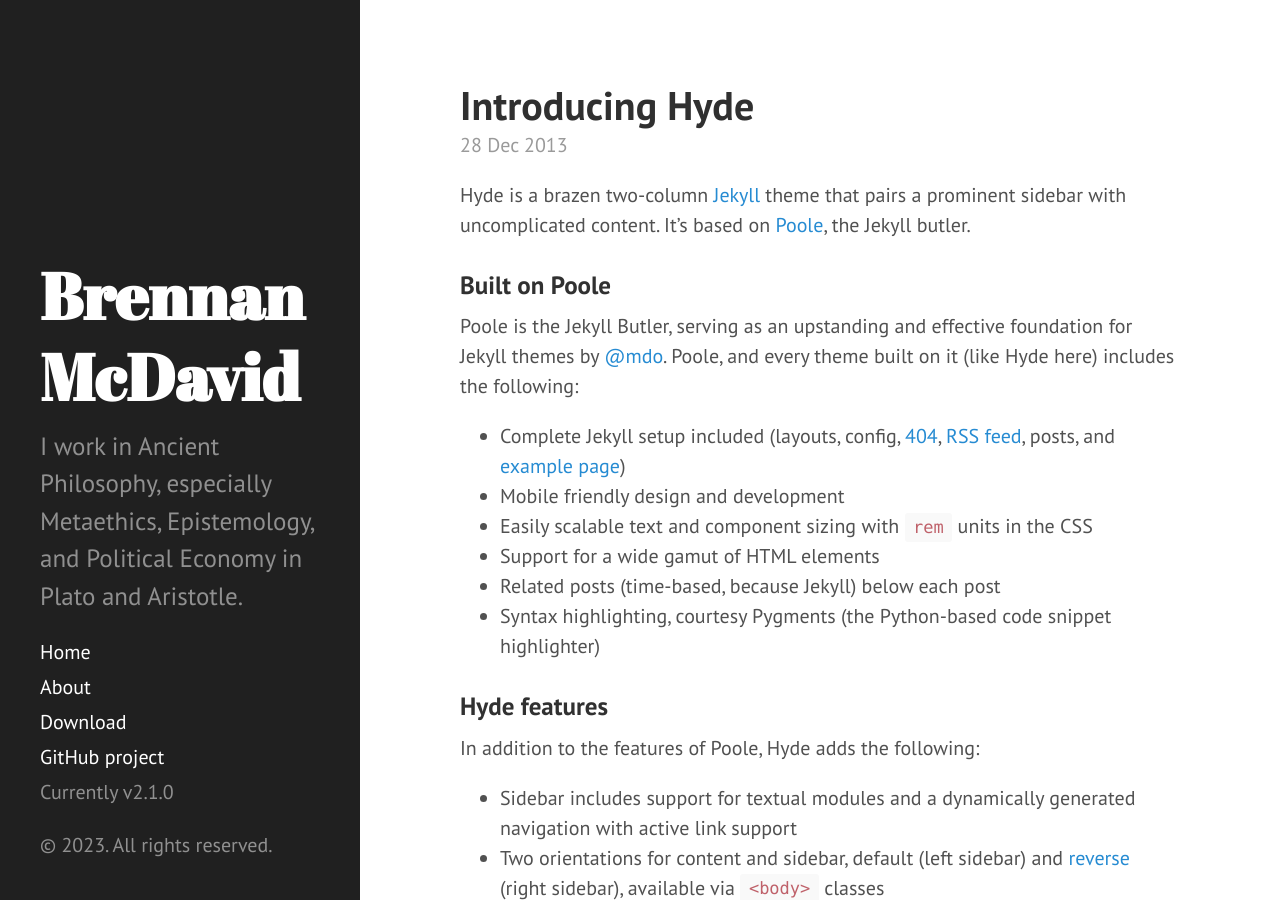
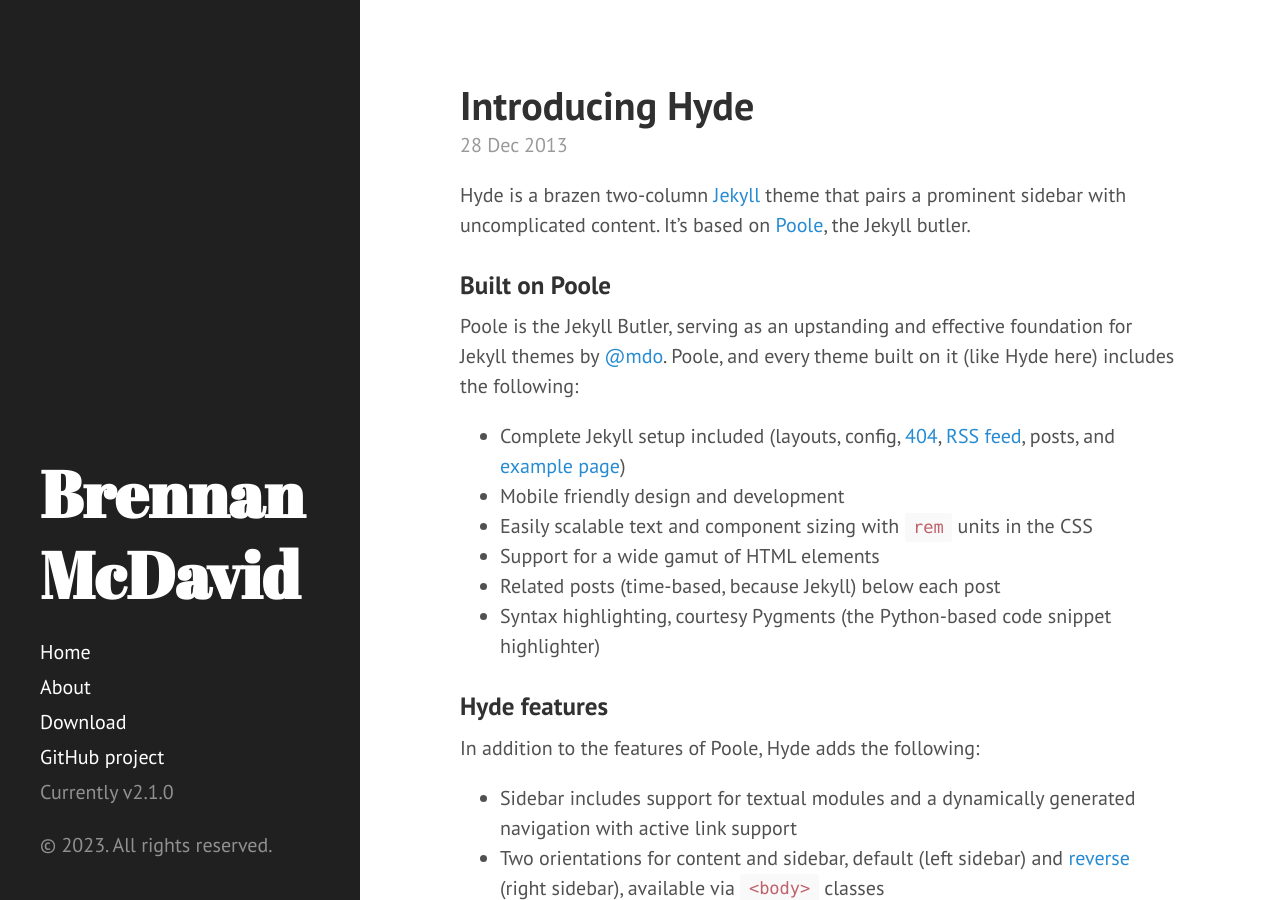
Before and after one commit to bkmcdavid/bkmcdavid.github.io, a Jekyll site: the page built from index.html, in a window 1280 px wide and 900 px high. Built offline with Jekyll 4.4.1, drawn with Linux system fonts in a browser that asks for light colours; the list of posts is cut into pages by our own code.

Commit message:
drop description

```diff
--- a/_config.yml
+++ b/_config.yml
@@ -8,8 +8,8 @@
 
 # Setup
 title:            Brennan McDavid
-tagline:          'A Jekyll theme'
-description:      'I work in Ancient Philosophy, especially Metaethics, Epistemology, and Political Economy in Plato and Aristotle.'
+tagline:          'Personal Website'
+description:
 url:              http://hyde.getpoole.com
 baseurl:          /
 
```
